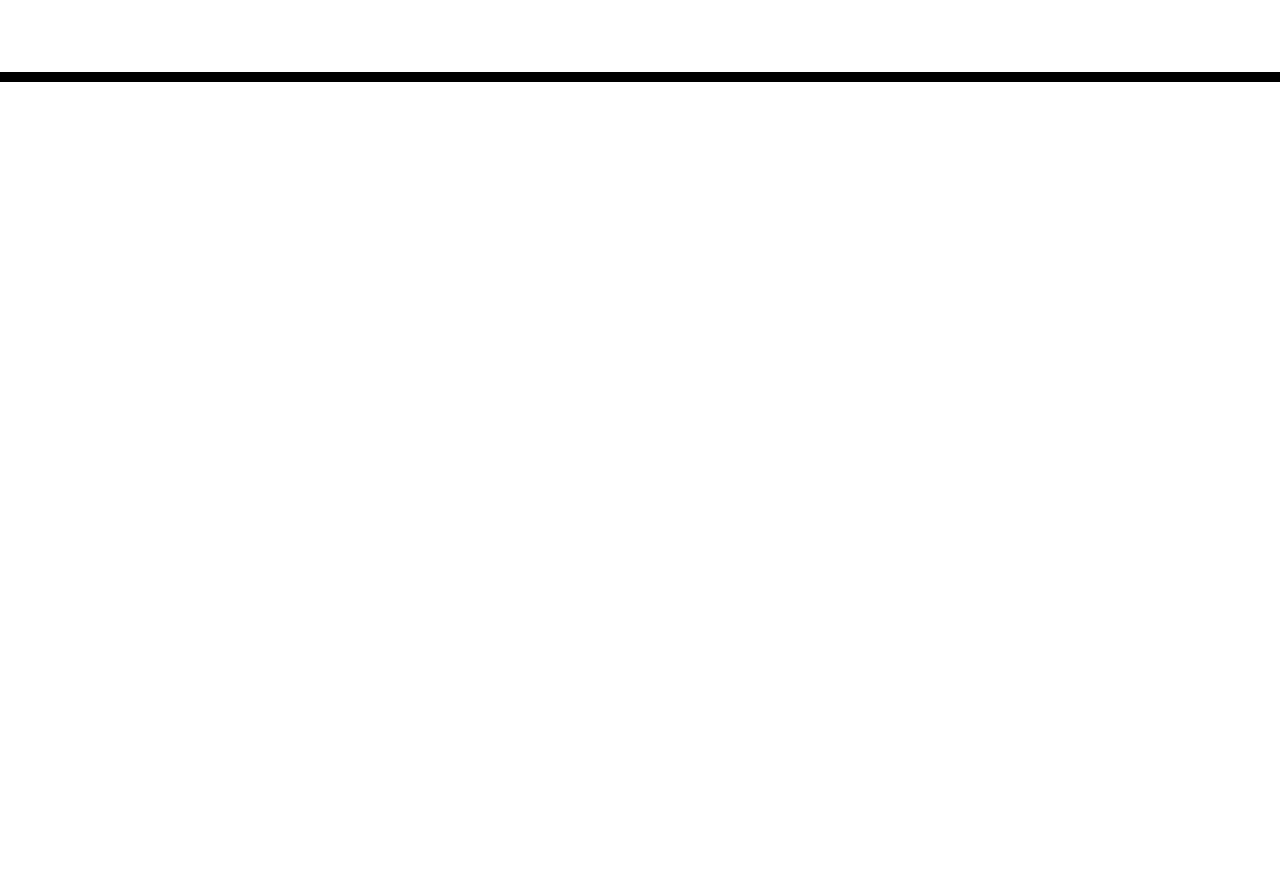
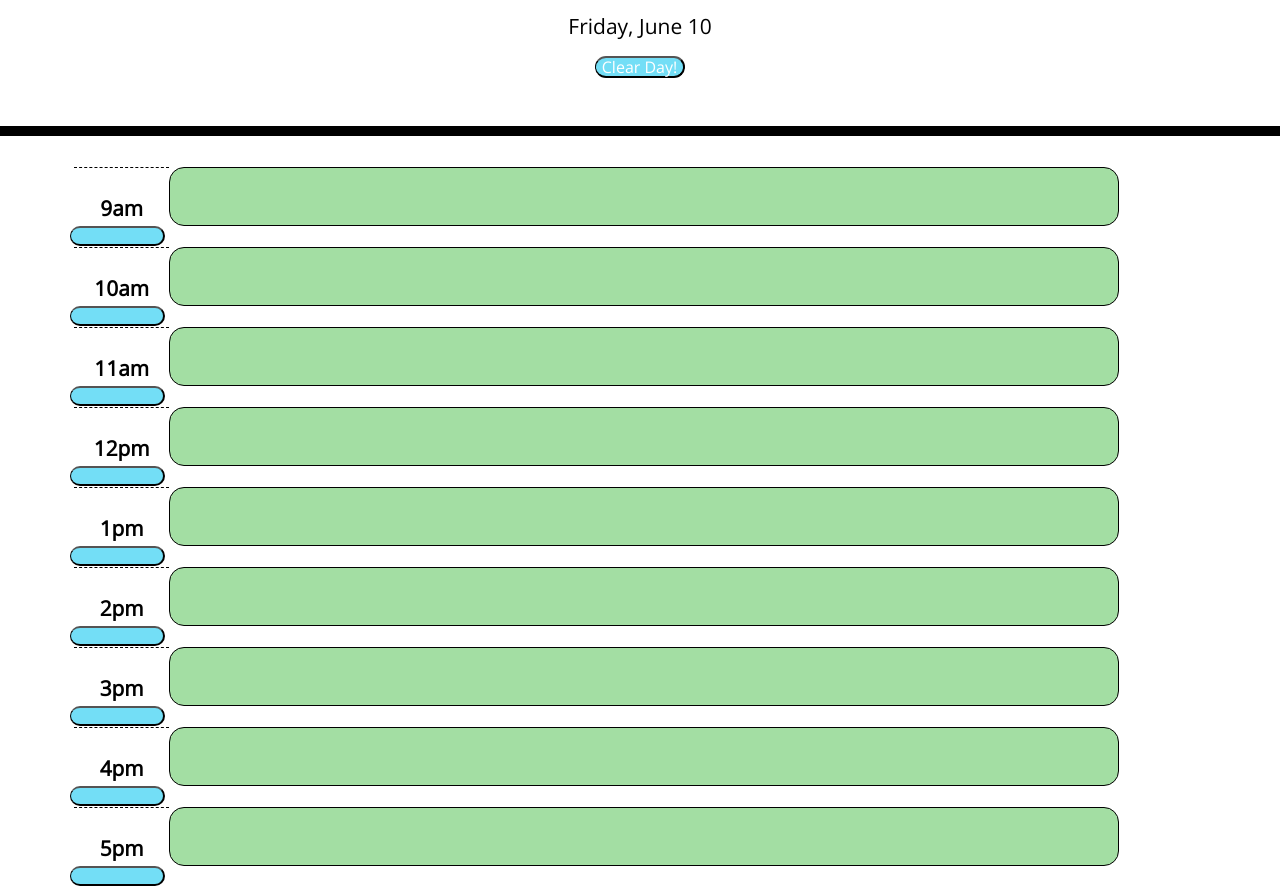
Before and after one commit to LisaCJHeinhold/calendar, a plain HTML site: page Develop/index.html in a window 1280 px wide. Shown: the part 186-1072 px from the top of the page. Before the commit the page ends 800 px from the top, so only its background shows below. Drawn offline with nearby package versions, Linux system fonts and the light colour scheme; a web font is replaced by a local one.

Commit message:
finished product

```diff
--- /dev/null
+++ b/Develop/assets/script.js
@@ -0,0 +1,50 @@
+// gets the current day
+var todaysDate = moment().format("dddd, MMMM D");
+// displays the current day
+    document.getElementById('currentDay').textContent = todaysDate;
+console.log(todaysDate);
+//check hour
+var checkHour = function() {
+    //gets hour
+    var currentHour = moment().format('H');
+    //puts timeblocks in array
+    var timeBlockEl = $('textarea');
+    console.log(timeBlockEl);
+    //clears color classes
+    $(timeBlockEl).removeClass('past present future');
+    //for loop to get the time of each block
+    for(var i = 0; i < timeBlockEl.length; i++){
+        var id = timeBlockEl[i].id;
+        var time = parseInt(id)
+        var selectedBlock = timeBlockEl[i];
+        //debugger
+        //checks which color is needed
+        if(time == currentHour) {
+            $(selectedBlock).addClass('present');
+        } else if (time > currentHour) {
+            $(selectedBlock).addClass('future');
+        } else if (time < currentHour) {
+            $(selectedBlock).addClass('past');
+        }
+    }
+};
+//save button
+$('.saveBtn').click(function() {
+    //get value
+    var text = $(this).siblings('textarea').val()//.trim();
+    var time = $(this).siblings('textarea').data('hour');
+    //set values
+    localStorage.setItem(time, text);
+});
+//gets data from localstorage
+$('textarea').each(function() {
+    $(this).val(localStorage.getItem($(this).data('hour')));
+});
+//clear day button
+$("#clearDay").on("click", function() {
+    localStorage.clear();
+    location.reload();
+});
+checkHour();
+//checks time ever 60 seconds to make sure colors are uptodate
+setInterval(checkHour,(1000*60));
--- a/Develop/style.css
+++ b/Develop/assets/style.css
@@ -9,7 +9,7 @@ textarea{
   border: none;
   resize: none;
   color: #000000;
-  border-left: 1px solid black;
+  border: 1px solid black;
   padding: 10px;
 }
 
@@ -40,28 +40,31 @@ textarea{
   background-color: #ffffff;
   color: #000000;
   border-top: 1px dashed #000000;
+  text-align: center;
+  padding-top: 30px;
+  font-weight: bold;
+  font-size: 130%;
 }
 
 .past {
-  background-color: #d3d3d3;
-  color: white;
+  background-color: #eeeeee;
+  color: black;
 }
 
 .present {
-  background-color: #ff6961;
-  color: white;
+  background-color: #fcafab;
+  color: black;
 }
 
 .future {
-  background-color: #77dd77;
-  color: white;
+  background-color: #a3dea3;
+  color: black;
 }
 
 .saveBtn {
   border-left: 1px solid black;
-  border-top-right-radius: 15px;
-  border-bottom-right-radius: 15px;
-  background-color: #06AED5;
+  border-radius: 15px;
+  background-color: #73def6;
   color: white;
 }
 
--- a/Develop/index.html
+++ b/Develop/index.html
@@ -4,6 +4,9 @@
     <meta charset="UTF-8" />
     <meta name="viewport" content="width=device-width, initial-scale=1.0" />
     <meta http-equiv="X-UA-Compatible" content="ie=edge" />
+    <link
+    rel="stylesheet"
+    href="https://cdnjs.cloudflare.com/ajax/libs/open-iconic/1.1.1/font/css/open-iconic-bootstrap.min.css" />
     <link
       rel="stylesheet"
       href="https://stackpath.bootstrapcdn.com/bootstrap/4.3.1/css/bootstrap.min.css"
@@ -18,7 +21,9 @@
       href="https://fonts.googleapis.com/css?family=Open+Sans&display=swap"
       rel="stylesheet"
     />
-    <link rel="stylesheet" href="style.css" />
+    <!-- bootstrap link -->
+    <link rel="stylesheet" href="/path/to/cdn/bootstrap.min.css" />
+    <link rel="stylesheet" href="./assets/style.css" />
     <title>Work Day Scheduler</title>
   </head>
 
@@ -27,12 +32,59 @@
       <h1 class="display-3">Work Day Scheduler</h1>
       <p class="lead">A simple calendar app for scheduling your work day</p>
       <p id="currentDay" class="lead"></p>
+      <button class="saveBtn" id="clearDay">Clear Day!</button>
     </header>
     <div class="container">
       <!-- Timeblocks go here -->
+      <div class="row">
+        <div class="col-1 hour">9am</div>
+        <textarea class="col-10 time-block" id="9" data-hour="9"></textarea>
+        <button class="col-1 saveBtn"><span class="oi oi-check"></span></span></button>
+      </div>
+      <div class="row">
+        <div class="col-1 hour">10am</div>
+        <textarea class="col-10 time-block" id="10" data-hour="10"></textarea>
+        <button class="col-1 saveBtn"><span class="oi oi-check"></span></button>
+      </div>
+      <div class="row">
+        <div class="col-1 hour">11am</div>
+        <textarea class="col-10 time-block" id="11" data-hour="11"></textarea>
+        <button class="col-1 saveBtn"><span class="oi oi-check"></span></button>
+      </div>
+      <div class="row">
+        <div class="col-1 hour">12pm</div>
+        <textarea class="col-10 time-block" id="12" data-hour="12"></textarea>
+        <button class="col-1 saveBtn"><span class="oi oi-check"></span></button>
+      </div>
+      <div class="row">
+        <div class="col-1 hour">1pm</div>
+        <textarea class="col-10 time-block" id="13" data-hour="13"></textarea>
+        <button class="col-1 saveBtn"><span class="oi oi-check"></span></button>
+      </div>
+      <div class="row">
+        <div class="col-1 hour">2pm</div>
+        <textarea class="col-10 time-block" id="14" data-hour="14"></textarea>
+        <button class="col-1 saveBtn"><span class="oi oi-check"></span></button>
+      </div>
+      <div class="row">
+        <div class="col-1 hour">3pm</div>
+        <textarea class="col-10 time-block" id="15" data-hour="15"></textarea>
+        <button class="col-1 saveBtn"><span class="oi oi-check"></span></button>
+      </div>
+      <div class="row">
+        <div class="col-1 hour">4pm</div>
+        <textarea class="col-10 time-block" id="16" data-hour="16"></textarea>
+        <button class="col-1 saveBtn"><span class="oi oi-check"></span></button>
+      </div>
+      <div class="row">
+        <div class="col-1 hour">5pm</div>
+        <textarea class="col-10 time-block" id="17" data-hour="17"></textarea>
+        <button class="col-1 saveBtn"><span class="oi oi-check"></span></button>
+      </div>
     </div>
 
     <script src="https://code.jquery.com/jquery-3.4.1.min.js"></script>
     <script src="https://cdnjs.cloudflare.com/ajax/libs/moment.js/2.24.0/moment.min.js"></script>
+    <script src="./assets/script.js"></script>
   </body>
 </html>
```
